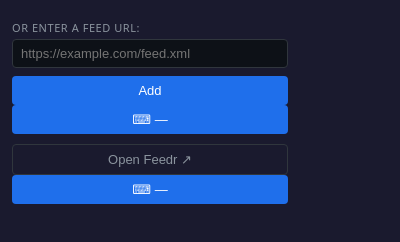
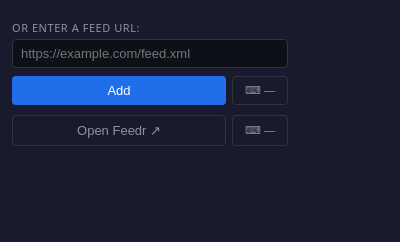
Before and after one commit to kmcheung12/feedr, a browser extension: page popup/popup.html in a window 400 px wide. Drawn offline with Linux system fonts and the light colour scheme.

Commit message:
feat: style hotkey buttons in popup

```diff
--- a/popup/popup.css
+++ b/popup/popup.css
@@ -16,10 +16,25 @@ button:hover { background: #388bfd; }
   background: none;
   border: 1px solid #30363d;
   color: #8b949e;
-  margin-top: 10px;
 }
 #btn-open-feedr:hover {
   background: #161b22;
   color: #cdd9e5;
   border-color: #8b949e;
 }
+.btn-row { display: flex; gap: 6px; }
+.btn-row > button:first-child { flex: 1; }
+.btn-shortcut {
+  flex: 0 0 auto;
+  width: auto;
+  min-width: 56px;
+  padding: 7px 8px;
+  background: none;
+  border: 1px solid #30363d;
+  color: #8b949e;
+  font-size: 11px;
+  white-space: nowrap;
+}
+.btn-shortcut:hover { background: #161b22; color: #cdd9e5; border-color: #8b949e; }
+.btn-shortcut.recording { border-color: #1f6feb; color: #58a6ff; }
+#open-feedr-row { margin-top: 10px; }
```
